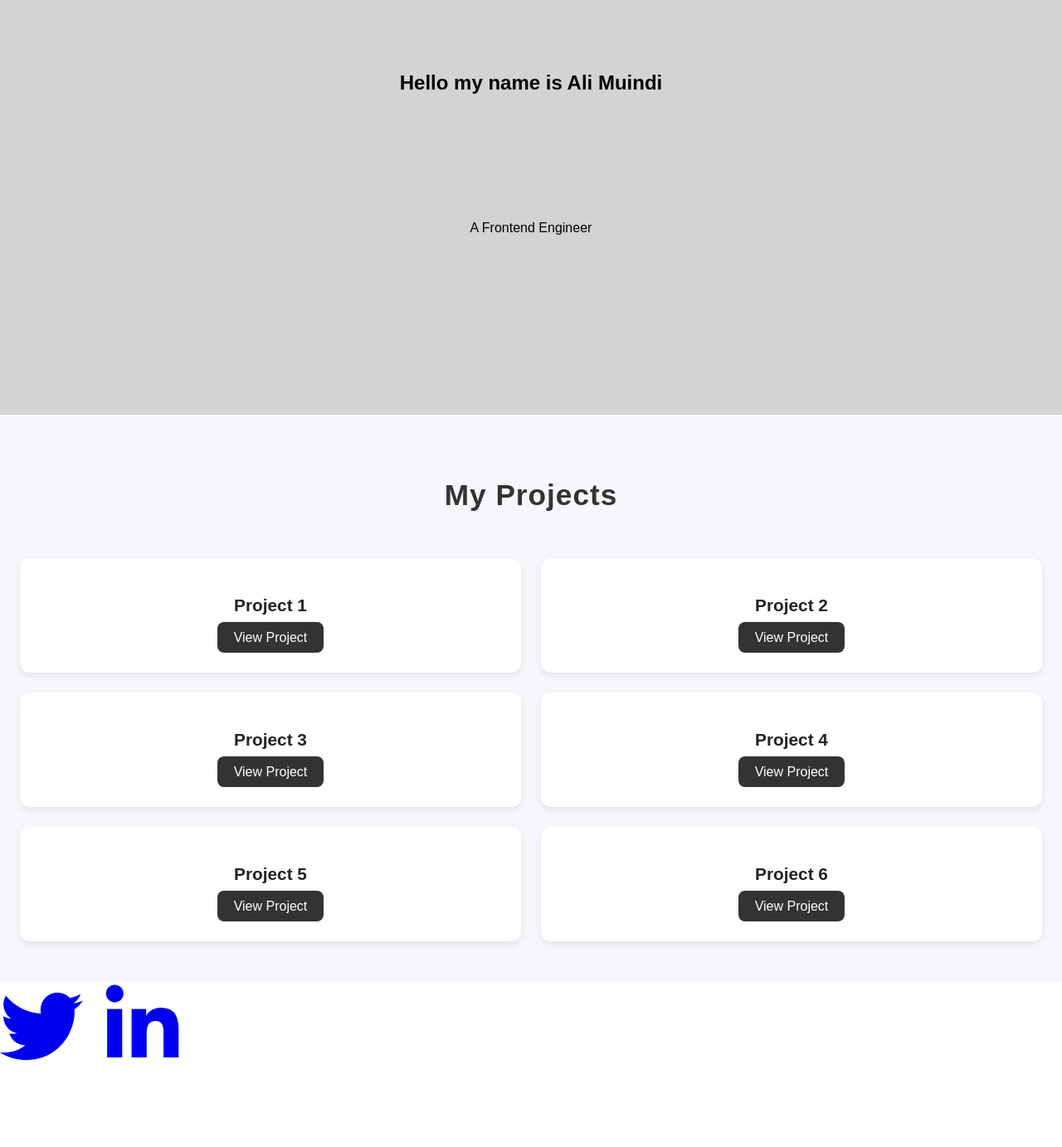
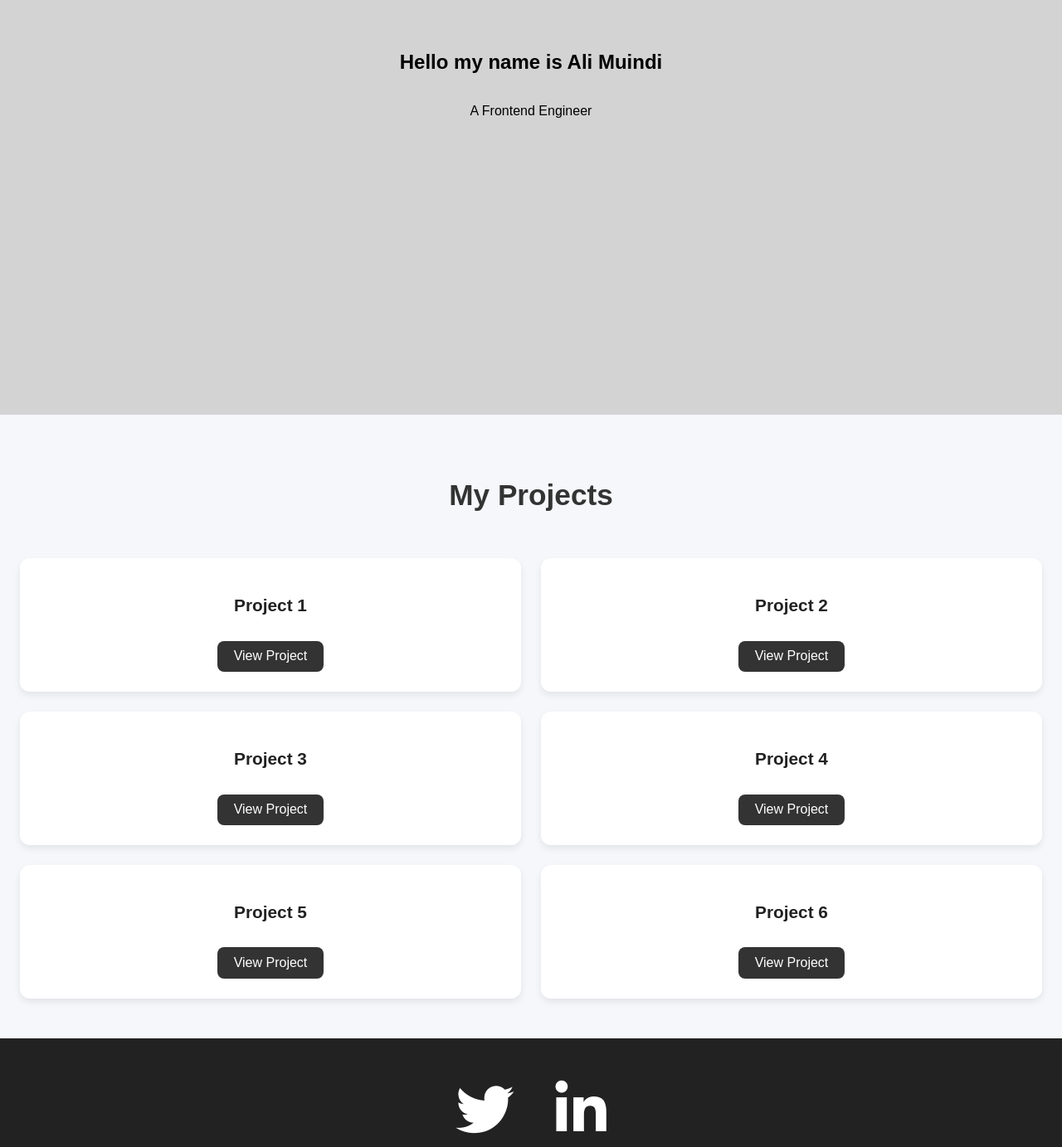
Before and after one commit to Ali-Muindi-dev/Freecode-camp-css, a plain HTML site: page personal-portfolio/index.html in a window 1280 px wide. Shown: the part 300-1683 px from the top of the page at 83% size. Before the commit the page ends 1598 px from the top, so only its background shows below. Drawn offline with Linux system fonts and the light colour scheme.

Commit message:
add all changes

```diff
--- a/personal-portfolio/index.html
+++ b/personal-portfolio/index.html
@@ -13,55 +13,71 @@
 <body>
   <nav id="navbar">
     <ul>
-      <li><a href="#welcome-section">About</a>
+      <li><a href="#welcome-section">About</a></li>
       <li><a href="#project-section">Work</a></li>
-      <li><a href="#social-icons">contact</a></li>
+      <li><a href="#social-icons">Contact</a></li>
     </ul>
   </nav>
+
   <section id="welcome-section">
     <h1>Hello my name is Ali Muindi</h1>
     <p>A Frontend Engineer</p>
-
   </section>
 
   <section id="project-section">
     <h2>My Projects</h2>
+
     <div class="project-tile">
       <h3>Project 1</h3>
       <a href="https://camper-cafe-html-css.vercel.app/" target="_blank">View Project</a>
     </div>
+
     <div class="project-tile">
       <h3>Project 2</h3>
       <a href="https://freecode-camp-html-css-8lwo.vercel.app/" target="_blank">View Project</a>
     </div>
+
     <div class="project-tile">
       <h3>Project 3</h3>
       <a href="https://freecode-camp-html-css-vbrw.vercel.app/" target="_blank">View Project</a>
     </div>
+
     <div class="project-tile">
       <h3>Project 4</h3>
       <a href="https://freecode-camp-html-css-kj3j.vercel.app/" target="_blank">View Project</a>
     </div>
+
     <div class="project-tile">
       <h3>Project 5</h3>
       <a href="https://freecode-camp-html-css-drab.vercel.app/" target="_blank">View Project</a>
     </div>
+
     <div class="project-tile">
       <h3>Project 6</h3>
       <a href="https://form-submission-pied.vercel.app/" target="_blank">View Project</a>
     </div>
+
   </section>
+
   <footer id="social-icons">
-        <div >
     <a href="https://x.com/DosmanHami19816">
       <i class="fab fa-twitter"></i>
     </a>
     <a href="https://www.linkedin.com/in/dosman-hamisi-531983371/">
       <i class="fab fa-linkedin-in"></i>
     </a>
-        </div>
   </footer>
+  <script>
+    const tiles = document.querySelectorAll('.project-tile');
 
+    const observer = new IntersectionObserver(entries => {
+      entries.forEach(entry => {
+        if (entry.isIntersecting) entry.target.classList.add('show');
+      });
+    });
+
+    tiles.forEach(tile => observer.observe(tile));
+  </script>
 
 </body>
 </html>
--- a/personal-portfolio/styles.css
+++ b/personal-portfolio/styles.css
@@ -1,17 +1,15 @@
+html {
+  scroll-behavior: smooth;
+}
+
 body {
   margin: 0;
   padding: 0;
   font-family: Arial, sans-serif;
 }
-a{
+
+a {
   text-decoration: none;
-}
-#welcome-section p{
-  position: absolute;
-  bottom: 0;
-  right: auto;
-  padding: 200px;
-
 }
 
 #navbar {
@@ -23,11 +21,10 @@ a{
   color: #fff;
   padding: 1em;
   text-align: center;
-
+  z-index: 1000;
 }
 
 #navbar ul {
-
   margin: 0;
   padding: 0;
 }
@@ -39,15 +36,37 @@ a{
 
 #navbar a {
   color: #fff;
-  text-decoration: none;
+  font-weight: 600;
+  transition: 0.3s;
+}
+
+#navbar a:hover {
+  color: yellow;
 }
 
 #welcome-section {
   height: 100vh;
   display: flex;
+  flex-direction: column;
   justify-content: center;
   align-items: center;
   background-color: lightgray;
+}
+
+
+#welcome-section h1,
+#welcome-section p {
+  opacity: 0;
+  animation: fadeIn 1.8s forwards;
+}
+
+#welcome-section p {
+  animation-delay: 0.8s;
+}
+
+@keyframes fadeIn {
+  from { opacity: 0; transform: translateY(20px);}
+  to { opacity: 1; transform: translateY(0);}
 }
 
 #project-section {
@@ -55,10 +74,9 @@ a{
   background: #f5f7fa;
   text-align: center;
   display: grid;
-  grid-template-columns: 1fr 1fr ;
+  grid-template-columns: 1fr 1fr;
   gap: 1.5rem;
 }
-
 
 #project-section h2 {
   grid-column: 1 / -1;
@@ -66,7 +84,6 @@ a{
   margin-bottom: 2rem;
   color: #333;
   font-weight: 700;
-  letter-spacing: 1px;
 }
 
 
@@ -75,51 +92,68 @@ a{
   padding: 1.5rem;
   border-radius: 12px;
   box-shadow: 0 4px 8px rgba(0,0,0,0.08);
+  opacity: 0;
+  transform: translateY(30px);
+  transition: all 0.6s ease-out;
+}
 
+.project-tile.show {
+  opacity: 1;
+  transform: translateY(0);
 }
 
 .project-tile:hover {
   box-shadow: 0 8px 15px rgba(0,0,0,0.15);
-  transform: translate(20px, 10px);
+  transform: translate(15px, -10px);
 }
 
 .project-tile h3 {
   font-size: 1.3rem;
   color: #222;
-  margin-bottom: 0.5rem;
 }
+
 .project-tile a {
   display: inline-block;
   padding: 0.6rem 1.2rem;
-  background:#333;
+  background: #333;
   color: #fff;
   border-radius: 8px;
-  text-decoration: none;
   font-weight: 500;
-
+  margin-top: 10px;
+  transition: 0.3s;
 }
-.project-tile a:focus{
-  color: rgb(234, 234, 0);
-}
-#social-icons {
-  display: grid;
-  font-size: 100px;
-  grid-template-columns: repeat(2, 1fr);
-  grid-auto-flow: column;
-  grid-auto-columns: 1fr;
-  align-items: center;
-}
-
 
 .project-tile a:hover {
   background: #005bcc;
 }
 
+
+#social-icons {
+  text-align: center;
+  padding: 3rem 0;
+  background: #222;
+  font-size: 70px;
+  display: flex;
+  justify-content: center;
+  gap: 50px;
+}
+
+#social-icons a {
+  color: white;
+  transition: 0.3s;
+}
+
+#social-icons a:hover {
+  transform: scale(1.2);
+  color: #0077ff;
+}
+
 @media (max-width: 768px) {
+  #project-section {
+    grid-template-columns: 1fr;
+  }
+
   #navbar {
-    padding: 0.05rem;
-  }
-  #welcome-section {
-    height: 100vh;
+    padding: 0.5rem;
   }
 }
```
Lines whose indentation alone changed are shown as unchanged.
